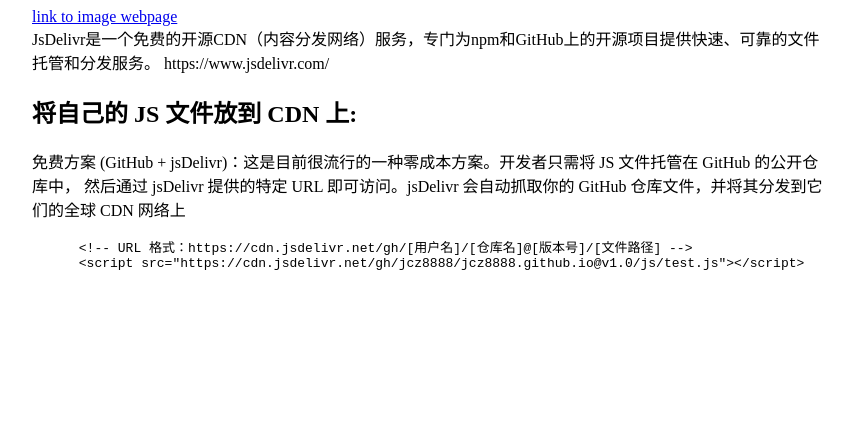
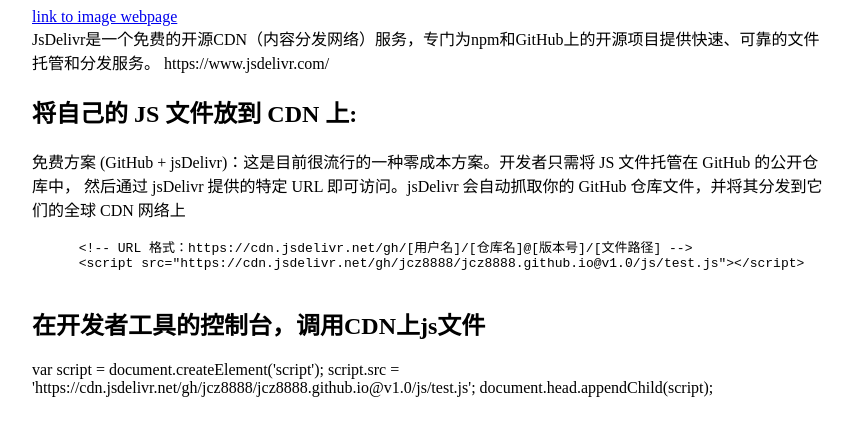
Before and after one commit to jcz8888/jcz8888.github.io, a plain HTML site: page index.html in a window 1280 px wide. Shown: the whole page, without its empty margins (208-1061 px from the left). Drawn offline with Linux system fonts and the light colour scheme.

Commit message:
Update index.html

```diff
--- a/index.html
+++ b/index.html
@@ -15,5 +15,11 @@ https://www.jsdelivr.com/
       &lt;script src="https://cdn.jsdelivr.net/gh/jcz8888/jcz8888.github.io@v1.0/js/test.js"&gt;&lt;/script&gt;
       </pre>
     </p>
+    <h2>在开发者工具的控制台，调用CDN上js文件</h2>
+    <p>
+      var script = document.createElement('script');
+      script.src = 'https://cdn.jsdelivr.net/gh/jcz8888/jcz8888.github.io@v1.0/js/test.js';
+      document.head.appendChild(script);
+    </p>
   </div>
 </div>
```
